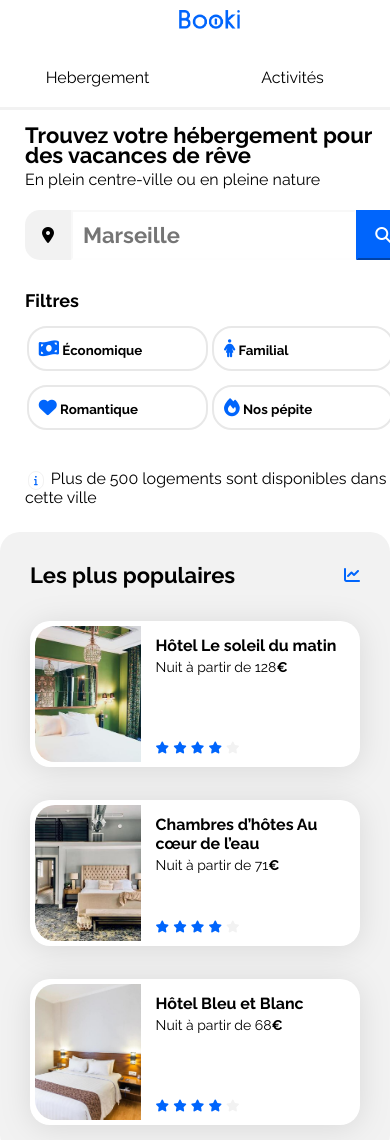
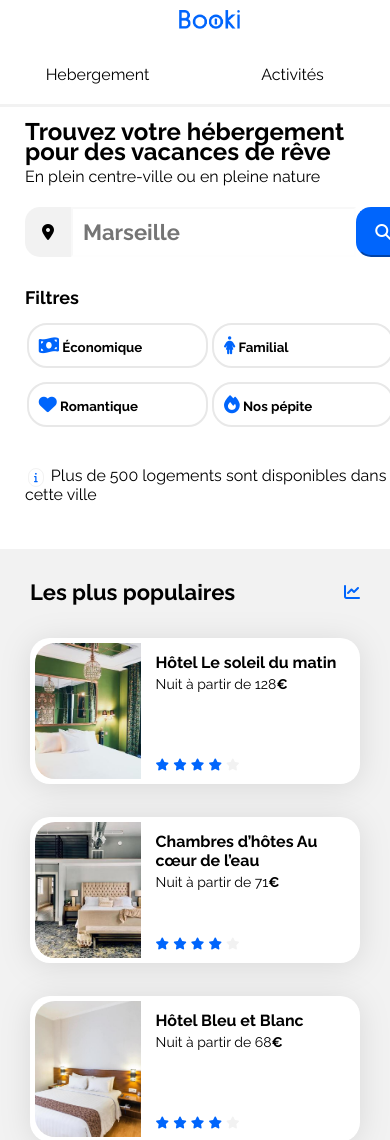
Before and after one commit to RubenKraan/Booki, a plain HTML site: page index.html in a window 390 px wide. Shown: the part 20-1160 px from the top of the page. Drawn offline with Linux system fonts and the light colour scheme.

Commit message:
correction from model

```diff
--- a/Css/style.css
+++ b/Css/style.css
@@ -221,7 +221,6 @@ nav li a:hover{
 
 /*hebergement*/
 .Hebergements{
-    background-color: #F2F2F2;
     border-radius: 20px;
     margin: 25px;
     padding: 25px;
@@ -382,79 +381,7 @@ a {
     color:#0065FC;
 }
 
-/*aside{
-    background-color: #F2F2F2;
-    border-radius: 20px;
-    margin-top: 25px;
-    padding: 25px;
-    width: 40%;
-}
-aside a{
-    text-decoration: none;
-    color:black;
-    margin: 0px;
-}
-aside img{
-    width: 100%;
-    height: 140px;
-    border-top-left-radius: 15px;
-    border-bottom-left-radius: 15px;
-    margin: 0px;
-}
-.textaside{
-    overflow-wrap: break-word;
-    margin: 0px;
-    width: 60%;
-    display: flex;
-    justify-content: space-between;
-    flex-flow: column;
-}
-.populairestext{
-    margin: 0px;
-}
-.populairesimg{
-    margin: 0px;
-    width: 33%;
-}
-.populaires_flex{
-    display: flex;
-    justify-content: space-between;
-    margin: 0px;
-    width: 95%;
-}
-.populairestitle{
-    margin-left: 0px;
-    margin-right: 0px;
-}
-.graph{
-    color: #0065FC;
-    margin-left: 0px;
-    margin-right: 0px;
-    font-size: 18px;
-}
-.populaires_container{
-    background-color: white;
-    margin: 5px 5px 5px 3px;
-    padding: 5px;
-    border-radius: 15px;
-    width: 95%;
-    max-height: 140px;
-}
-.populaires_container a{
-    display: flex;
-    justify-content: left;
-    flex-flow: row;
-    gap: 5px;
-    margin: 0px;
-}
-.populaires_container h3{
-    font-size: 18px;
-    margin: 0px;
-}
-.populaires_container p{
-    font-size: 14px;
-    margin: 0px;
-}*/
+
 /*activites*/
 .activites_flex{
     display: flex;
@@ -489,6 +416,7 @@ aside img{
     color: black;
     margin-left: 15px;
     margin-right: 0px;
+    margin-top: 8px;
 }
 .activites_container img{
     width: 100%;
@@ -545,7 +473,9 @@ footer p{
     }
     .hebergements-and-populaires section {
         margin: auto;
+        margin-top: 20px;
         margin-bottom: 15px;
+        width: 93%;
     }
     .filtres{
         flex-flow: column;
@@ -611,24 +541,7 @@ footer p{
     .activities img{
         object-fit: cover;
     }
-    /*
-    .populaires{
-        display: flex;
-        justify-content: space-around;
-    }
-    aside{
-        width: 90%;
-    }
-    .populaires_container{
-        width: 30%;
-    }
-    .populairesimg{
-        width: 45%;
-    }
-    .textaside{
-        width: 55%;
-    }
-    */
+
     footer{
         gap: 80px;
     }
@@ -652,6 +565,12 @@ footer p{
     .hebergements-and-populaires{
         flex-flow: column-reverse;
 
+    }
+    .hebergements-and-populaires section{
+        width: 100%;
+    }
+    .hebergements-and-populaires section .Hebergement{
+        background-color: white;
     }
     h2{
         font-size: 22px
@@ -711,8 +630,7 @@ footer p{
         display: flex;
         background-color:   #0065FC;
         padding: 15px 17px 15px 17px;
-        border-top-right-radius: 15px;
-        border-bottom-right-radius: 15px;
+        border-radius: 15px;
         color: white;
         font-size: 16px;
         border-color: #0065FC;
@@ -770,6 +688,9 @@ footer p{
     .Hebergements h2{
         margin-bottom: 20px;
     }
+    h2#Hebergement{
+        margin-bottom: 20px;
+    }
     .hotel{
         width: 100%;
         border: #F2F2F2 1px solid;
@@ -781,6 +702,9 @@ footer p{
         width: 100%;
         object-fit: cover;
     }
+    .hebergements-and-populaires section{
+        border-radius: 0;
+    }
     .populaires-cards{
         flex-flow: column;
         width: 100%;
@@ -788,37 +712,6 @@ footer p{
     .populaires-cards a{
         width: 100%;
     }
-     /*
-    aside{
-        background-color: #F2F2F2;
-        border-radius: 0px;
-        margin: auto;
-        width: 100%;
-        padding: 0px;
-        padding-top: 20px;
-        padding-bottom: 20px;
-        margin-bottom: 20px;
-    }
-    .populaires{
-        flex-flow: column;
-        margin: auto;
-        gap: 5px;
-    }
-    .populaires_container{
-        width: 90%;
-        margin: auto;
-    }
-    .populaires_container img{
-        object-fit: cover;
-    }
-    .populaires_flex{
-        width: 90%;
-        margin: auto;
-    }
-    aside img{
-        width: 100%;
-        object-fit: cover;
-    }*/
     .activities{
         width: 100%;
         margin: auto;
@@ -847,4 +740,7 @@ footer p{
         padding-top: 20px;
         padding-bottom: 20px;
     }
+    section.hebergements{
+        background-color: white;
+    }
 }
--- a/index.html
+++ b/index.html
@@ -16,7 +16,7 @@
    <body>
 
           <header >
-            <div class="headerimg"><h1><img src="ImagesBooki/logo/Booki.png" alt="Logo Booki" id="logo" ></h1></div>
+            <div class="headerimg"><img src="ImagesBooki/logo/Booki.png" alt="Logo Booki" id="logo" ></div>
             <nav>
                <ul>
                     <li><a href="#Activités">Activités</a></li>
@@ -26,9 +26,9 @@
         </header>
         <main>
         <section class= "intro">
-            <h2>
+            <h1>
                 Trouvez votre hébergement pour des vacances de rêve
-            </h2>
+            </h1>
             <p>En plein centre-ville ou en pleine nature</p>
         </section>
         <div>
@@ -95,7 +95,7 @@
             </div>
             <a href="#" class="afficher">Afficher plus</a>
             </section>
-            <section class="populaires">
+            <section class="populaires" id="populaires">
                 <div class="populaires-title">
                     <h2 class="section-title">Les plus populaires</h2>
                     <i class="fa-solid fa-chart-line" aria-hidden="true"></i>
@@ -213,7 +213,5 @@
                 </ul>
             </div>
         </footer>
-    -->
     </body>
-
 </html>
```
